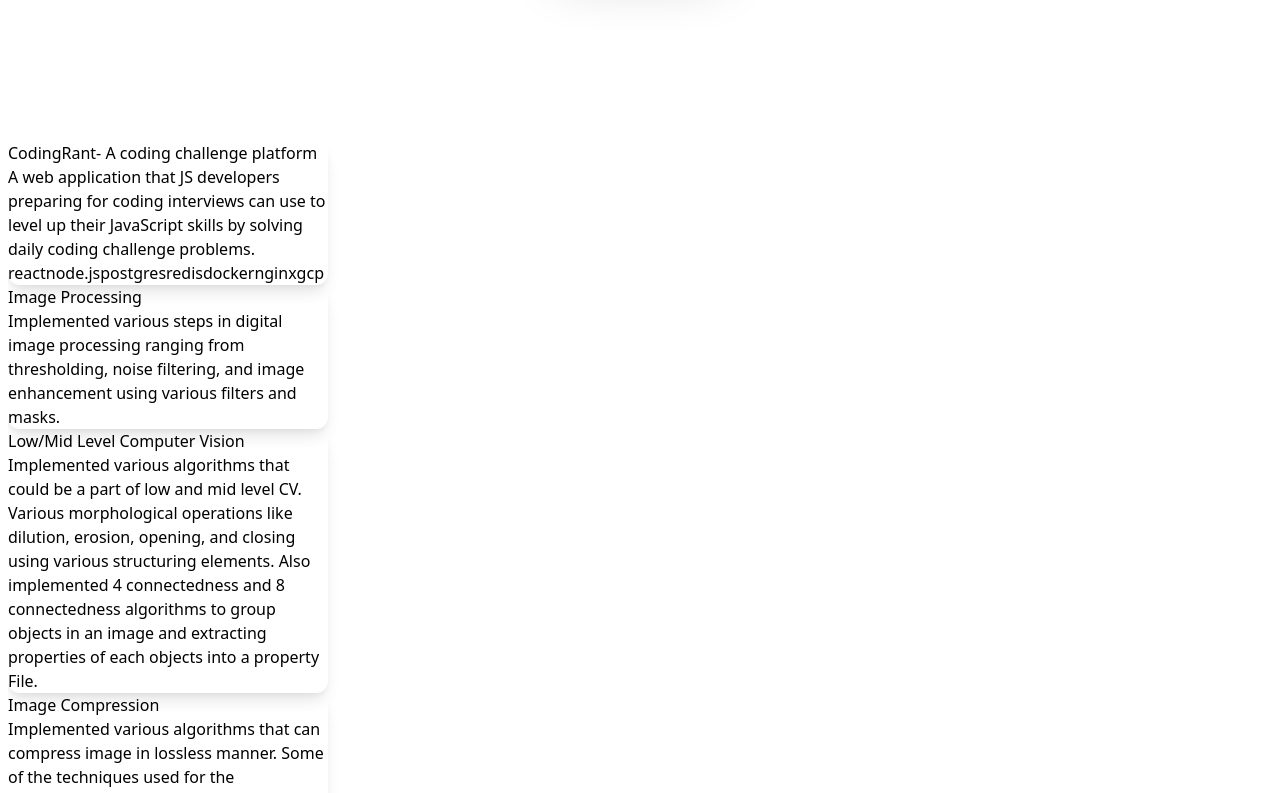
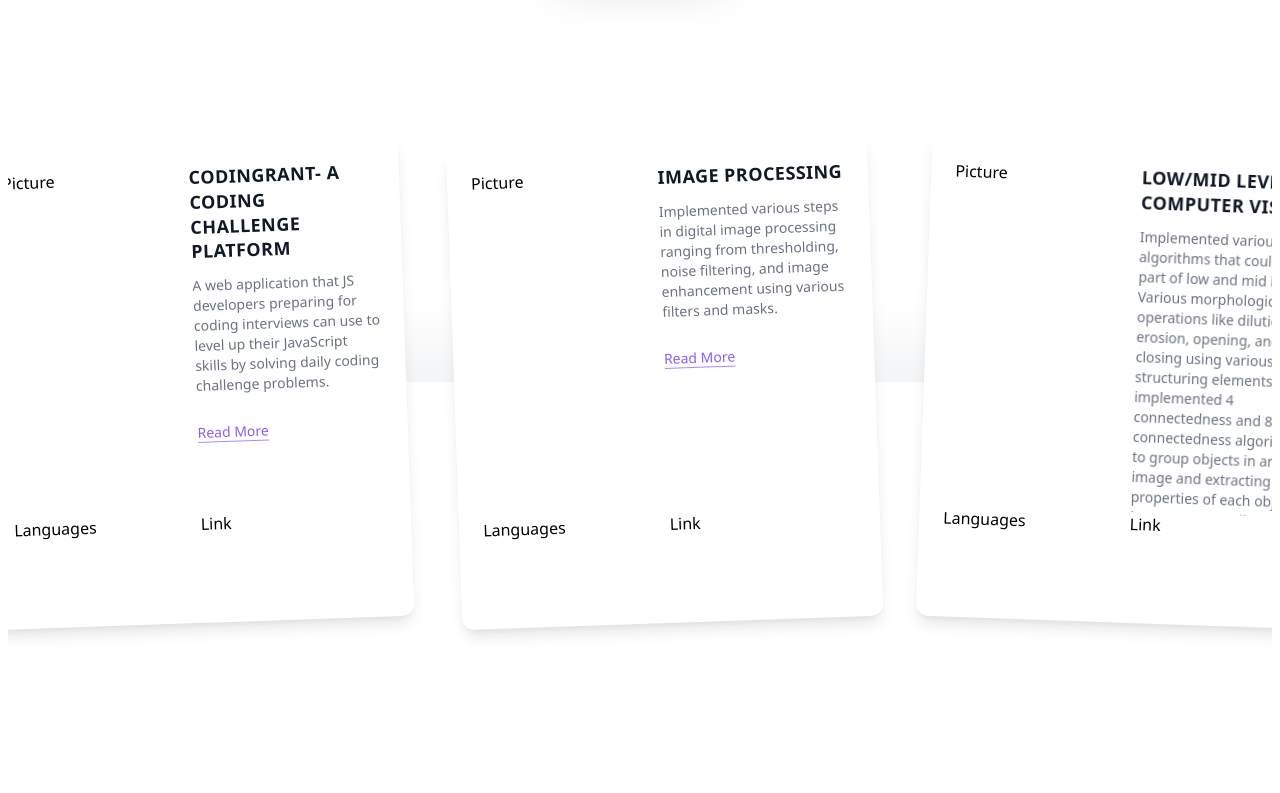
Before and after one commit to pawanbhatta178/pawann.com, a React (Create React App) app: page / in a window 1280 px wide. Shown: the part 1060-1853 px from the top of the page. Built offline with nearby package versions, Linux system fonts and the light colour scheme.

Commit message:
Works scroll working

```diff
--- a/src/App.tsx
+++ b/src/App.tsx
@@ -99,7 +99,7 @@ function App() {
         <p className=" text-gray-500 max-w-4xl text-lg sm:text-2xl font-medium sm:leading-10 space-y-6  mx-auto mb-6">I've been involved in several different projects ranging from low level codes written in C++ like <span className="font-mono text-gray-900 font-bold ">CPU schedulers</span>  and <span className="font-mono text-gray-900 font-bold ">memory allocation simulators</span> to mid level codes for <span className="font-mono text-gray-900 font-bold ">image processing</span> and <span className="font-mono text-gray-900 font-bold ">computer vision</span>  to high level full stack <span className="font-mono text-gray-900 font-bold ">web application development</span>.   </p>
         <button className="w-full sm:w-auto flex-none bg-green-550 hover:bg-gray-700 text-white text-lg leading-6 font-semibold py-3 px-10 border border-transparent rounded-md focus:ring-2 focus:ring-offset-2 focus:ring-offset-white focus:ring-gray-900 focus:outline-none transition-colors duration-200 shadow-2xl"> Contact Me</button>
       </section>
-      <section>
+      <section className="relative">
 
         <HorizontalScrollingCards cards={myWorks} />
 
--- a/src/components/UI/HorizontalScrollingCards.tsx
+++ b/src/components/UI/HorizontalScrollingCards.tsx
@@ -1,4 +1,6 @@
-import React from 'react'
+import React, {useState} from 'react'
+import '../../styles/horizontalScroll.css';
+import { Link } from "./Link";
 
 interface CardProps{
     title: string;
@@ -17,12 +19,40 @@ interface ScrollingCardsProps{
     cards: CardProps[];
 }
 
+const rotationClasses:string[] = ["rotate-2","rotate-2", "rotate-1", "rotate-1","-rotate-1","-rotate-2", "-rotate-2", "-rotate-1"];
 
-const Card: React.FC<CardProps> = (props:CardProps) => {
-    return <div className="shadow-lg rounded-xl flex-none w-80 md:w-xl">
-        <div>{props.title}</div>
-        <div>{ props.shortDescription}</div>
-        <div>{props.technologies }</div>
+
+const getRandomRotationClass = (): string => {
+    const theRandomNumber = Math.floor(Math.random() * 8);
+    return rotationClasses[theRandomNumber];
+}
+
+
+const Card: React.FC<CardProps> = (props: CardProps) => {
+    const [readMoreToggle, setReadMoreToggle] = useState<boolean>(false);
+
+    const onReadMoreClick = () => {
+        setReadMoreToggle(!readMoreToggle);
+    }
+
+    return <div className={ `p-6 bg-white transition duration-300 ease-in-out shadow-lg rounded-xl flex-none w-11/12 sm:w-1/2 md:w-1/3 lg:1/4 transform ${getRandomRotationClass()} hover:rotate-0`}>
+        <div className="flex h-full">
+            <div className="flex-1 flex flex-col">
+                <div className="flex-1 ">Picture</div>
+                <div className=" h-1/5 ">Languages</div>
+            </div>
+            <div className="flex-1 flex flex-col h-full">
+                <div className="overflow-auto h-4/5  ">
+                    <h2 className="sm:text-lg sm:leading-snug font-semibold tracking-wide uppercase text-gray-900 mb-3 sticky top-0 bg-white">{props.title}</h2>
+                    <div className="text-gray-500 text-sm font-light  mx-auto mb-6">{props.shortDescription}</div>
+                    {readMoreToggle && <div className="text-gray-500 text-sm font-light  mx-auto mb-6">{ props.description}</div>}
+                    <Link name={readMoreToggle?"Less":"Read More"}  onClick={onReadMoreClick} />
+                </div>
+                <div className="h-1/5">Link</div>
+            </div>
+
+        </div>
+
     </div>
 }
 
@@ -30,9 +60,12 @@ const Card: React.FC<CardProps> = (props:CardProps) => {
 
 const HorizontalScrollingCards: React.FC<ScrollingCardsProps> = ({cards}) => {
     return (
-        <div>
+        <>
+        <div className="absolute right-0 bottom-1/2 left-0 bg-gradient-to-t from-gray-100 pointer-events-none h-20"></div>
+        <div className="flex  space-x-12 scroll-container ">
             {cards.map(card => <Card key={card.title} {...card} />)}
-        </div>
+            </div>
+         </>
     )
 }
 
--- /dev/null
+++ b/src/components/UI/Link.tsx
@@ -0,0 +1,18 @@
+import React from 'react'
+
+interface LinkProps{
+    name: string;
+    onClick: () => void;
+    className?: string;
+}
+
+
+const Link:React.FC<LinkProps> = ({name, className,  onClick, children}) => {
+    return (
+        <span className={`cursor-pointer text-purple-500 text-sm border-b border-purple-400 ${className}`} onClick={onClick} >
+            {name}
+        </span>
+    )
+}
+
+export { Link }
--- /dev/null
+++ b/src/styles/horizontalScroll.css
@@ -0,0 +1,28 @@
+.scroll-container {
+  animation: scroll-left 70s ease-in-out infinite alternate;
+  z-index: 1;
+}
+
+@keyframes scroll-left {
+  0% {
+    transform: translate(0px);
+  }
+  100% {
+    transform: translate(-110em);
+  }
+}
+
+@media only screen and (min-width: 768px) {
+  .scroll-container {
+    animation: scroll-left 60s ease-in-out infinite alternate;
+    z-index: 1;
+  }
+  @keyframes scroll-left {
+    0% {
+      transform: translate(0px);
+    }
+    100% {
+      transform: translate(-80em);
+    }
+  }
+}
```
